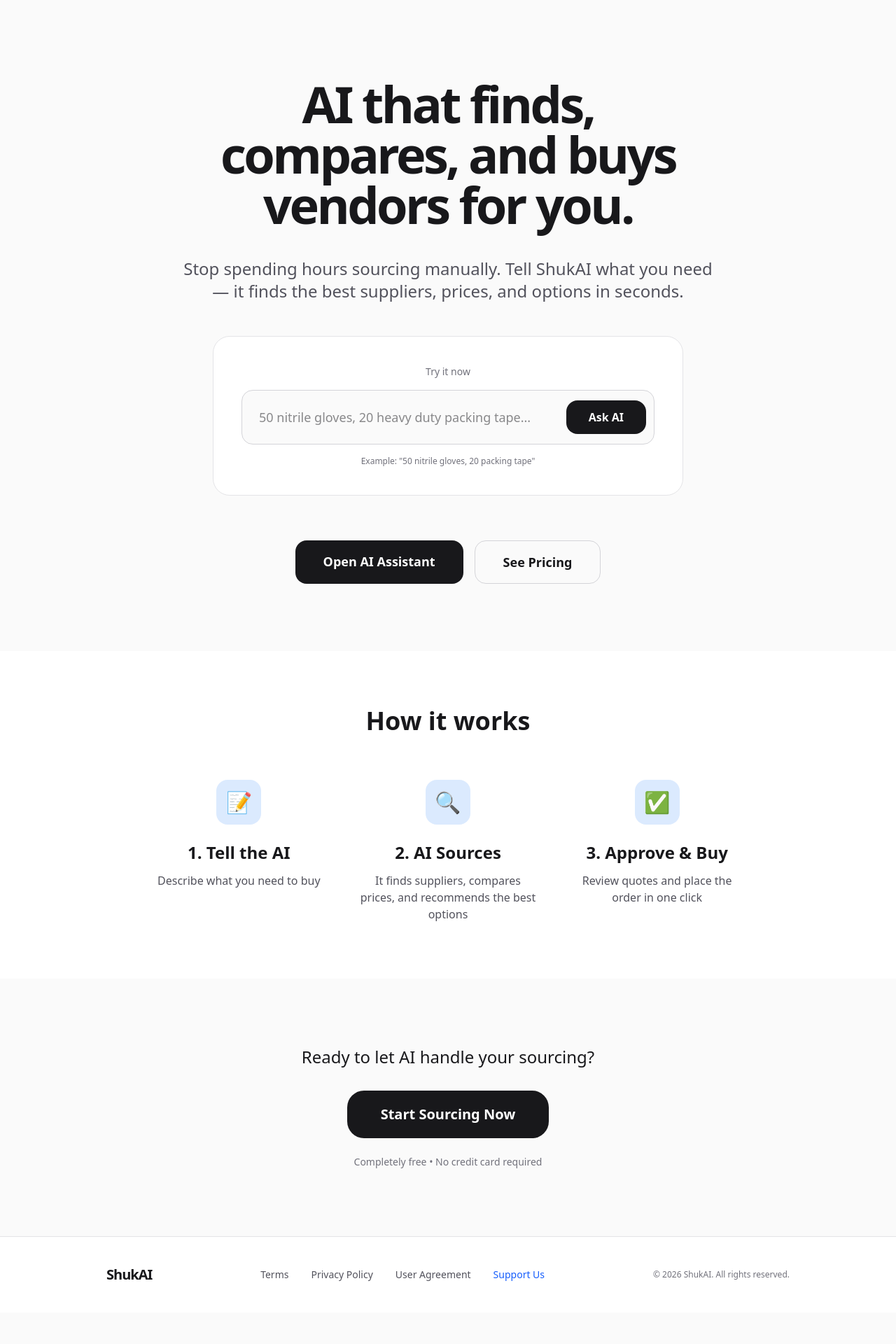
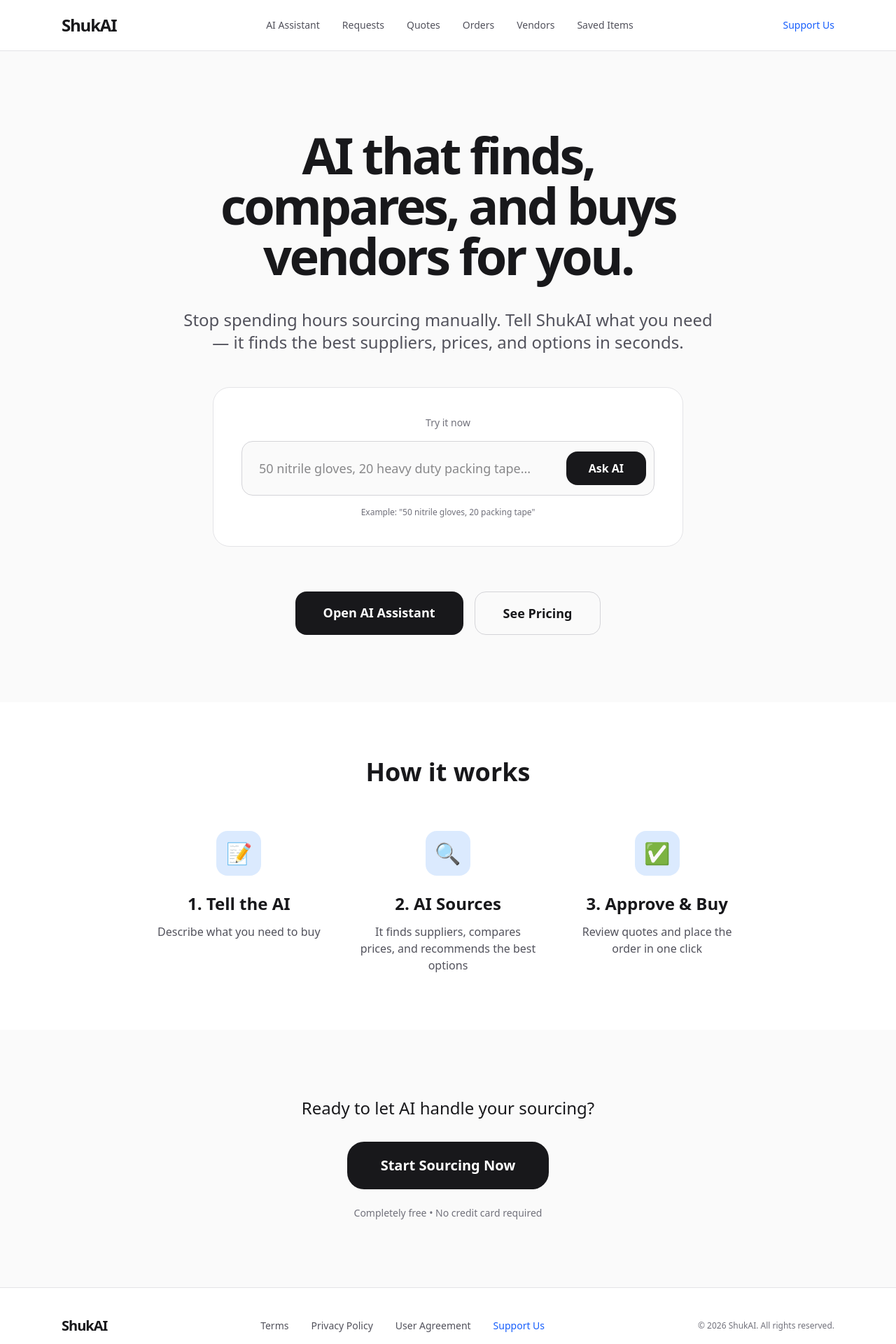
Before and after one commit to Gr33nstonecorp/shuka, a Next.js app: page / in a window 1280 px wide. Shown: the top 1920 px of the page at 70% size. Before the commit the page ends 1875 px from the top, so only its background shows below. Built offline with nearby package versions, Linux system fonts and the light colour scheme.

Commit message:
Refactor layout with persistent navigation and footer

```diff
--- a/app/layout.tsx
+++ b/app/layout.tsx
@@ -14,45 +14,52 @@ export default function RootLayout({
   return (
     <html lang="en">
       <body className="min-h-screen bg-zinc-50 dark:bg-zinc-950 text-zinc-900 dark:text-zinc-100 flex flex-col">
-        {/* Main Content Area */}
+        {/* Persistent Top Navigation - Always Visible */}
+        <nav className="border-b border-zinc-200 dark:border-zinc-800 bg-white dark:bg-zinc-900 sticky top-0 z-50">
+          <div className="max-w-6xl mx-auto px-6 py-5 flex justify-between items-center">
+            <Link href="/assistant" className="font-bold text-2xl tracking-tighter flex items-center gap-2">
+              ShukAI
+            </Link>
+
+            <div className="flex gap-8 text-sm font-medium text-zinc-600 dark:text-zinc-400">
+              <Link href="/assistant" className="hover:text-zinc-900 dark:hover:text-white transition">AI Assistant</Link>
+              <Link href="/requests" className="hover:text-zinc-900 dark:hover:text-white transition">Requests</Link>
+              <Link href="/quotes" className="hover:text-zinc-900 dark:hover:text-white transition">Quotes</Link>
+              <Link href="/orders" className="hover:text-zinc-900 dark:hover:text-white transition">Orders</Link>
+              <Link href="/vendors" className="hover:text-zinc-900 dark:hover:text-white transition">Vendors</Link>
+              <Link href="/saved-items" className="hover:text-zinc-900 dark:hover:text-white transition">Saved Items</Link>
+            </div>
+
+            <div className="flex items-center gap-4">
+              <Link
+                href="/pricing"
+                className="text-sm font-medium text-blue-600 hover:text-blue-700 transition"
+              >
+                Support Us
+              </Link>
+            </div>
+          </div>
+        </nav>
+
+        {/* Main Content */}
         <main className="flex-1">
           {children}
         </main>
 
-        {/* Clean Footer */}
+        {/* Footer */}
         <footer className="border-t border-zinc-200 dark:border-zinc-800 bg-white dark:bg-zinc-900 mt-auto">
-          <div className="max-w-5xl mx-auto px-6 py-10">
+          <div className="max-w-6xl mx-auto px-6 py-10">
             <div className="flex flex-col md:flex-row justify-between items-center gap-6">
               <div className="font-bold text-xl tracking-tighter">ShukAI</div>
 
               <div className="flex flex-wrap gap-x-8 gap-y-3 text-sm text-zinc-600 dark:text-zinc-400">
-                <Link
-                  href="/terms"
-                  className="hover:text-zinc-900 dark:hover:text-white transition"
-                >
-                  Terms
-                </Link>
-                <Link
-                  href="/privacy"
-                  className="hover:text-zinc-900 dark:hover:text-white transition"
-                >
-                  Privacy Policy
-                </Link>
-                <Link
-                  href="/msa"
-                  className="hover:text-zinc-900 dark:hover:text-white transition"
-                >
-                  User Agreement
-                </Link>
-                <Link
-                  href="/pricing"
-                  className="hover:text-zinc-900 dark:hover:text-white transition font-medium text-blue-600"
-                >
-                  Support Us
-                </Link>
+                <Link href="/terms" className="hover:text-zinc-900 dark:hover:text-white transition">Terms</Link>
+                <Link href="/privacy" className="hover:text-zinc-900 dark:hover:text-white transition">Privacy Policy</Link>
+                <Link href="/msa" className="hover:text-zinc-900 dark:hover:text-white transition">User Agreement</Link>
+                <Link href="/pricing" className="hover:text-zinc-900 dark:hover:text-white transition font-medium text-blue-600">Support Us</Link>
               </div>
 
-              <div className="text-xs text-zinc-500 text-center md:text-right">
+              <div className="text-xs text-zinc-500">
                 © {new Date().getFullYear()} ShukAI. All rights reserved.
               </div>
             </div>
```
